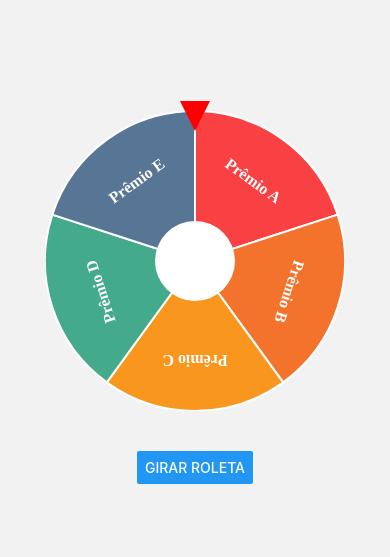
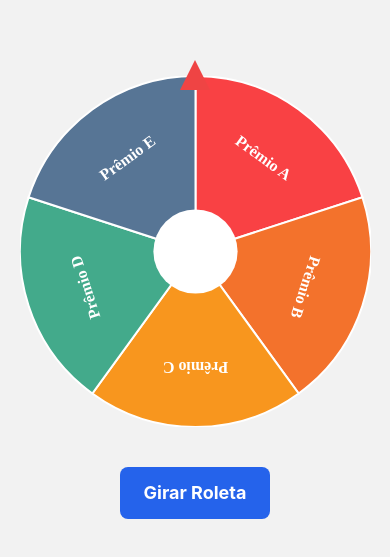
Before and after one commit to ElFabrica/appRoleta, a React Native app: screen /Roullete in a window 390 px wide. Shown: the part 125-682 px from the top of the page. Built offline with nearby package versions, Linux system fonts and the light colour scheme; what expo-sqlite, tinybase would draw is missing.

Commit message:
Navegações corrigidas e melhorias na roleta

```diff
--- a/package.json
+++ b/package.json
@@ -24,12 +24,13 @@
     "react-native-reanimated": "~3.17.4",
     "react-native-safe-area-context": "5.4.0",
     "react-native-screens": "~4.10.0",
-    "react-native-svg": "^15.12.0",
+    "react-native-svg": "15.11.2",
     "tinybase": "^6.1.1",
     "twrnc": "^4.7.0"
   },
   "devDependencies": {
     "@babel/core": "^7.25.2",
+    "@react-native-community/cli": "^18.0.0",
     "@types/react": "~19.0.10",
     "typescript": "~5.8.3"
   },
--- a/src/navigaiton/appNavigation.tsx
+++ b/src/navigaiton/appNavigation.tsx
@@ -36,6 +36,10 @@ function AppNavigator() {
             name="Users"
             component={Users}
           />
+          <Stack.Screen
+            name="Form"
+            component={Form}
+          />
         </Stack.Navigator>
       </NavigationContainer>
     </TinybaseProvider>
--- a/src/screens/Form.tsx
+++ b/src/screens/Form.tsx
@@ -20,11 +20,11 @@ import MaskInput from "react-native-mask-input";
 
 // Tipagem da stack e props da tela
 type RootStackParamList = {
+  Form: undefined;
   Roullete: undefined;
-  Question: undefined;
 };
 
-type Props = NativeStackScreenProps<RootStackParamList, "Roullete">;
+type Props = NativeStackScreenProps<RootStackParamList, "Form">;
 
 const Form: React.FC<Props> = ({ navigation }) => {
   const [name, setName] = useState("");
--- a/src/screens/Home.tsx
+++ b/src/screens/Home.tsx
@@ -1,4 +1,4 @@
-import { View, Text, StyleSheet, Pressable, Image, Modal, TextInput, Alert } from "react-native";
+import { View, Text, Pressable, Image, Modal, TextInput, Alert } from "react-native";
 import React, { useState } from "react";
 import tw from 'twrnc';
 import LottieView from 'lottie-react-native';
@@ -8,13 +8,12 @@ import type { NativeStackNavigationProp } from '@react-navigation/native-stack';
 
 // Defina os tipos das rotas da sua navegação
 type RootStackParamList = {
-  Splash: undefined;
   Users: undefined;
-  Formulário: undefined;
+  Form: undefined;
   // adicione outras rotas conforme necessário
 };
 
-type SplashScreenNavigationProp = NativeStackNavigationProp<RootStackParamList, 'Splash'>;
+type SplashScreenNavigationProp = NativeStackNavigationProp<RootStackParamList, 'Form'>;
 
 export default function HomeScreen() {
   const navigation = useNavigation<SplashScreenNavigationProp>();
@@ -67,7 +66,7 @@ export default function HomeScreen() {
           {/* Botão de iniciar */}
           <Pressable
             style={tw`bg-blue-800 mt-10 p-6 py-1 rounded py-3`}
-            onPress={() => navigation.navigate("Formulário")}
+            onPress={() => navigation.navigate("Form")}
           >
             <Text style={tw`text-white font-bold text-3xl`}>Iniciar</Text>
           </Pressable>
@@ -118,5 +117,3 @@ export default function HomeScreen() {
     </View>
   );
 }
-
-const styles = StyleSheet.create({});
--- a/src/screens/Roullete.tsx
+++ b/src/screens/Roullete.tsx
@@ -2,19 +2,25 @@ import React, { useRef, useState } from 'react';
 import {
   View,
   Text,
-  Button,
+  Pressable,
   Animated,
-  StyleSheet,
   Easing,
   Modal,
-  Pressable,
+  useWindowDimensions,
 } from 'react-native';
 import Svg, { G, Path, Circle, Text as SvgText } from 'react-native-svg';
+import tw from 'twrnc';
 
 const items = ['Prêmio A', 'Prêmio B', 'Prêmio C', 'Prêmio D', 'Prêmio E'];
 const colors = ['#f94144', '#f3722c', '#f8961e', '#43aa8b', '#577595'];
 
 const Roullete: React.FC = () => {
+  const { width } = useWindowDimensions();
+  const wheelSize = width * 0.9;
+  const radius = wheelSize / 2;
+  const center = radius;
+  const anglePerSlice = 360 / items.length;
+
   const [result, setResult] = useState<string | null>(null);
   const [modalVisible, setModalVisible] = useState(false);
   const rotation = useRef(new Animated.Value(0)).current;
@@ -22,7 +28,6 @@ const Roullete: React.FC = () => {
   const spin = () => {
     const rounds = 5;
     const winnerIndex = Math.floor(Math.random() * items.length);
-    const anglePerSlice = 360 / items.length;
     const endRotation =
       rounds * 360 + (items.length - winnerIndex) * anglePerSlice - anglePerSlice / 2;
 
@@ -43,9 +48,18 @@ const Roullete: React.FC = () => {
     outputRange: ['0deg', '360deg'],
   });
 
-  const radius = 150;
-  const center = radius;
-  const anglePerSlice = 360 / items.length;
+  const polarToCartesian = (
+    centerX: number,
+    centerY: number,
+    r: number,
+    angleInDegrees: number
+  ) => {
+    const angleInRadians = ((angleInDegrees - 90) * Math.PI) / 180.0;
+    return {
+      x: centerX + r * Math.cos(angleInRadians),
+      y: centerY + r * Math.sin(angleInRadians),
+    };
+  };
 
   const createArc = (index: number) => {
     const startAngle = anglePerSlice * index;
@@ -56,28 +70,12 @@ const Roullete: React.FC = () => {
 
     const largeArcFlag = anglePerSlice > 180 ? 1 : 0;
 
-    const pathData = [
+    return [
       `M ${center} ${center}`,
       `L ${start.x} ${start.y}`,
       `A ${radius} ${radius} 0 ${largeArcFlag} 0 ${end.x} ${end.y}`,
       'Z',
     ].join(' ');
-
-    return pathData;
-  };
-
-  const polarToCartesian = (
-    centerX: number,
-    centerY: number,
-    r: number,
-    angleInDegrees: number
-  ) => {
-    const angleInRadians = ((angleInDegrees - 90) * Math.PI) / 180.0;
-
-    return {
-      x: centerX + r * Math.cos(angleInRadians),
-      y: centerY + r * Math.sin(angleInRadians),
-    };
   };
 
   const getTextPosition = (index: number) => {
@@ -87,10 +85,10 @@ const Roullete: React.FC = () => {
   };
 
   return (
-    <View style={styles.container}>
-      <View style={styles.wheelContainer}>
+    <View style={tw`flex-1 justify-center items-center`}>
+      <View style={tw`justify-center items-center mb-10`}>
         <Animated.View style={{ transform: [{ rotate }] }}>
-          <Svg width={radius * 2} height={radius * 2}>
+          <Svg width={wheelSize} height={wheelSize}>
             <G>
               {items.map((item, index) => {
                 const { x, y, angle } = getTextPosition(index);
@@ -106,7 +104,7 @@ const Roullete: React.FC = () => {
                       x={x}
                       y={y}
                       fill="#fff"
-                      fontSize="16"
+                      fontSize={16}
                       fontWeight="bold"
                       textAnchor="middle"
                       alignmentBaseline="middle"
@@ -117,16 +115,24 @@ const Roullete: React.FC = () => {
                   </G>
                 );
               })}
-              <Circle cx={center} cy={center} r={40} fill="#fff" />
+              <Circle cx={center} cy={center} r={wheelSize * 0.12} fill="#fff" />
             </G>
           </Svg>
         </Animated.View>
 
-        {/* 🔻 Ponteiro apontando para baixo */}
-        <View style={styles.pointer} />
+        {/* 🔻 Ponteiro */}
+        <View
+          style={tw`absolute -top-4 w-0 h-0 border-l-[15px] border-r-[15px] border-b-[30px] border-l-transparent border-r-transparent border-b-red-500 z-10`}
+        />
       </View>
 
-      <Button title="Girar Roleta" onPress={spin} />
+      {/* 🎯 Botão Girar */}
+      <Pressable
+        style={tw`bg-blue-600 px-6 py-3 rounded-lg`}
+        onPress={spin}
+      >
+        <Text style={tw`text-white text-lg font-bold`}>Girar Roleta</Text>
+      </Pressable>
 
       {/* 🎉 Modal de Resultado */}
       <Modal
@@ -135,16 +141,16 @@ const Roullete: React.FC = () => {
         animationType="fade"
         onRequestClose={() => setModalVisible(false)}
       >
-        <View style={styles.modalContainer}>
-          <View style={styles.modalContent}>
-            <Text style={styles.modalTitle}>🎉 Parabéns! 🎉</Text>
-            <Text style={styles.modalText}>Você ganhou: {result}</Text>
+        <View style={tw`flex-1 justify-center items-center bg-black/60`}>
+          <View style={tw`bg-white p-8 rounded-2xl items-center`}>
+            <Text style={tw`text-2xl font-bold mb-4`}>🎉 Parabéns!</Text>
+            <Text style={tw`text-lg mb-6`}>Você ganhou: {result}</Text>
 
             <Pressable
-              style={styles.modalButton}
+              style={tw`bg-green-600 px-6 py-2 rounded-lg`}
               onPress={() => setModalVisible(false)}
             >
-              <Text style={styles.modalButtonText}>Resgatar Prêmio</Text>
+              <Text style={tw`text-white font-bold`}>Resgatar Prêmio</Text>
             </Pressable>
           </View>
         </View>
@@ -153,71 +159,4 @@ const Roullete: React.FC = () => {
   );
 };
 
-const styles = StyleSheet.create({
-  container: { flex: 1, justifyContent: 'center', alignItems: 'center' },
-  wheelContainer: {
-    justifyContent: 'center',
-    alignItems: 'center',
-    marginBottom: 40,
-  },
-  // 🔻 Ponteiro invertido (agora para baixo)
-  pointer: {
-    position: 'absolute',
-    top: -10,
-    width: 0,
-    height: 0,
-    backgroundColor: 'transparent',
-    borderStyle: 'solid',
-    borderLeftWidth: 15,
-    borderRightWidth: 15,
-    borderTopWidth: 30,
-    borderLeftColor: 'transparent',
-    borderRightColor: 'transparent',
-    borderTopColor: 'red',
-    zIndex: 10,
-  },
-  result: {
-    marginTop: 20,
-    fontSize: 24,
-    fontWeight: 'bold',
-  },
-  // 🎉 Modal
-  modalContainer: {
-    flex: 1,
-    justifyContent: 'center',
-    alignItems: 'center',
-    backgroundColor: 'rgba(0,0,0,0.6)',
-  },
-  modalContent: {
-    backgroundColor: '#fff',
-    padding: 30,
-    borderRadius: 20,
-    alignItems: 'center',
-    elevation: 5,
-    shadowColor: '#000',
-    shadowOpacity: 0.3,
-    shadowRadius: 10,
-  },
-  modalTitle: {
-    fontSize: 24,
-    fontWeight: 'bold',
-    marginBottom: 15,
-  },
-  modalText: {
-    fontSize: 18,
-    marginBottom: 25,
-  },
-  modalButton: {
-    backgroundColor: '#43aa8b',
-    paddingVertical: 10,
-    paddingHorizontal: 25,
-    borderRadius: 10,
-  },
-  modalButtonText: {
-    color: '#fff',
-    fontSize: 16,
-    fontWeight: 'bold',
-  },
-});
-
 export default Roullete;
```
Also changed, not shown: 1 other file (tests, documents, lock files or other folders).
